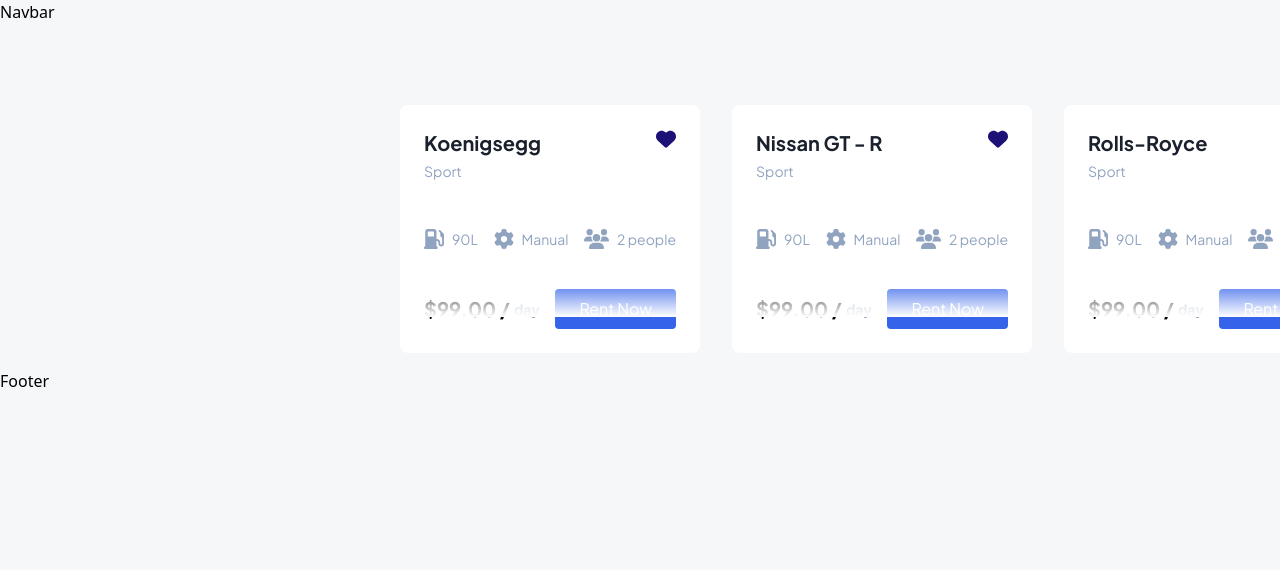
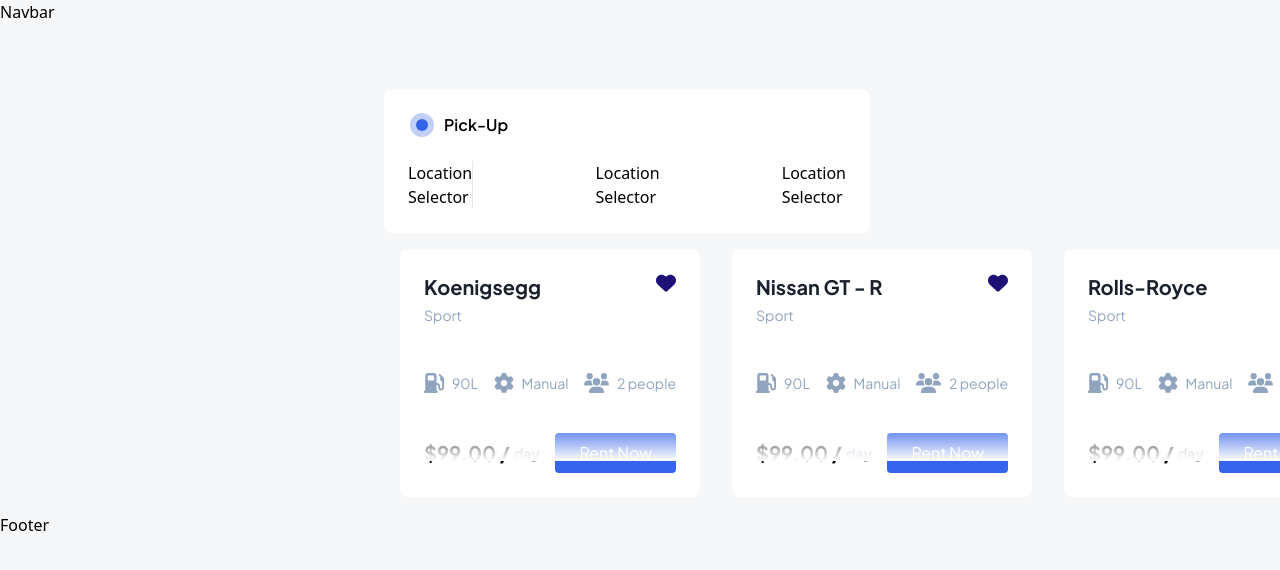
Before and after one commit to AdrienBelhomme/car, a Next.js app: page /category in a window 1280 px wide. Shown: the top 570 px of the page. Built offline with nearby package versions, Linux system fonts and the light colour scheme.

Commit message:
added the picker to the category page

```diff
--- /dev/null
+++ b/components/Picker.jsx
@@ -0,0 +1,27 @@
+const Picker = () => {
+  console.log('Picker');
+  return (
+    <div className="flex flex-col w-486 bg-white rounded-lg p-6">
+      <div className="flex items-center mb-6">
+        <span className="rounded-full w-3 h-3 bg-btn-blue mr-4 ml-2 shadow-dot-shadow" />
+        <h4 className="font-jakarta font-semibold">Pick-Up</h4>
+      </div>
+      <div className="selectors flex justify-between">
+        <div className="seletor border-r">
+          <p>Location</p>
+          <div>Selector</div>
+        </div>
+        <div className="seletor">
+          <p>Location</p>
+          <div>Selector</div>
+        </div>
+        <div className="seletor">
+          <p>Location</p>
+          <div>Selector</div>
+        </div>
+      </div>
+    </div>
+  );
+};
+
+export default Picker;
--- a/components/index.js
+++ b/components/index.js
@@ -2,5 +2,6 @@ import Footer from './Footer';
 import Navbar from './Navbar';
 import Button from './Button';
 import CarCard from './CarCard';
+import Picker from './Picker';
 
-export { Footer, Navbar, Button, CarCard };
+export { Footer, Navbar, Button, CarCard, Picker };
--- a/pages/category.js
+++ b/pages/category.js
@@ -1,15 +1,18 @@
-import CarCard from '../components/CarCard';
+import { CarCard, Picker } from '../components';
 import images from '../assets';
 
 const category = () => {
   const carList = ['Koenigsegg', 'Nissan GT - R', 'Rolls-Royce'];
   return (
-    <div className="flex ml-96">
-      {carList.map((model, index) => (
-        <div key={index} className="m-4">
-          <CarCard model={model} image={Object.values(images)[index].src} />
-        </div>
-      ))}
+    <div className="ml-96">
+      <Picker />
+      <div className="flex">
+        {carList.map((model, index) => (
+          <div key={index} className="m-4">
+            <CarCard model={model} image={Object.values(images)[index].src} />
+          </div>
+        ))}
+      </div>
     </div>
   );
 };
--- a/tailwind.config.js
+++ b/tailwind.config.js
@@ -64,11 +64,13 @@ module.exports = {
         'secondinary-dark-900': '#040815',
         'overlay-black': 'rgba(0, 0, 0, 0.8)',
         'btn-blue': '#3563E9',
+        'btn-blue-30%': 'rgba(53, 99, 233, 0.3);',
       },
       width: {
         215: '215px',
         300: '300px',
         357: '357px',
+        486: '486px',
         557: '557px',
       },
       height: {
@@ -95,6 +97,9 @@ module.exports = {
       backgroundImage: {
         'car-shadow': 'linear-gradient(180deg, rgba(255, 255, 255, 0) 0%, #FFFFFF 100%)',
       },
+      boxShadow: {
+        'dot-shadow': '0px 0px 0px 6px rgba(53, 99, 233, 0.3)',
+      },
     },
     fontFamily: {
       poppins: ['Poppins', 'sans-serif'],
```
